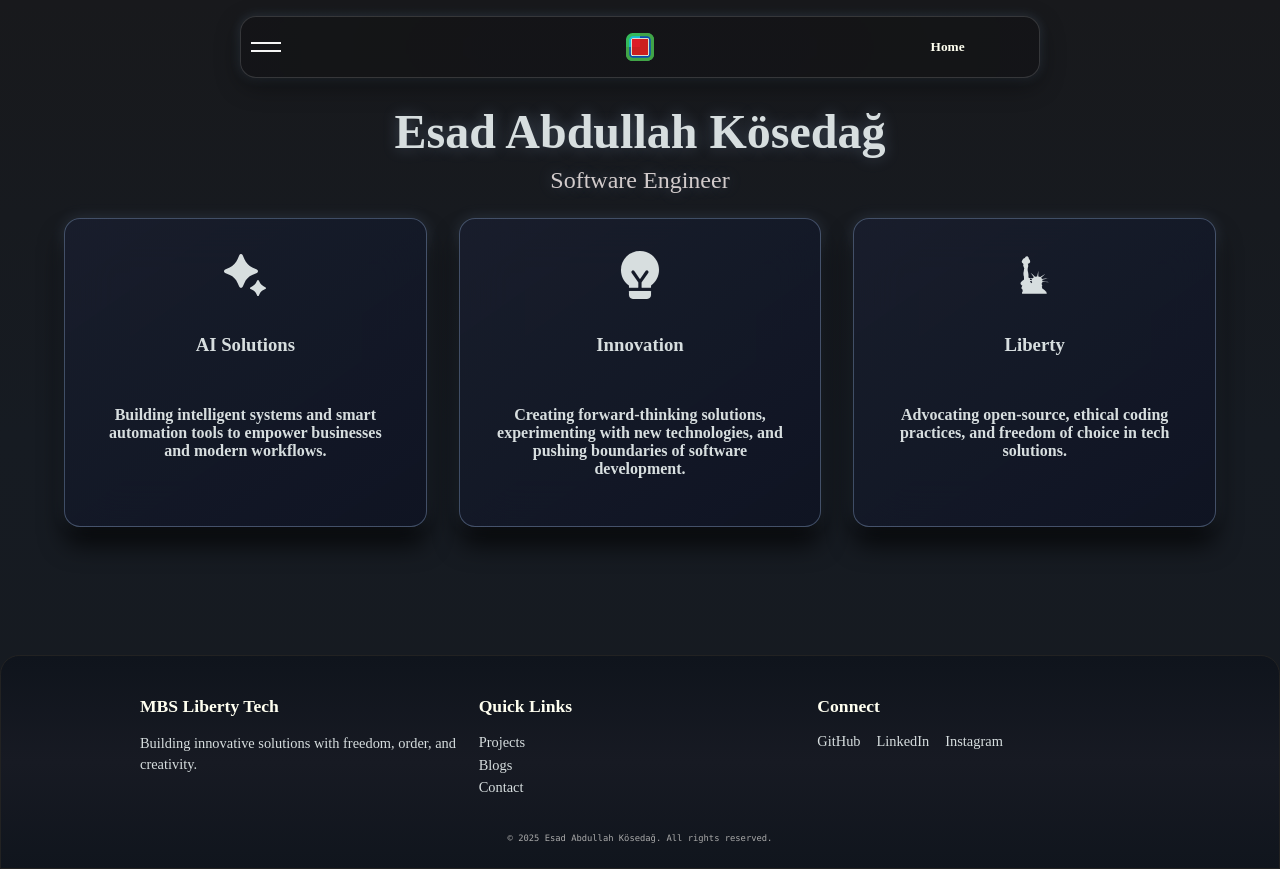
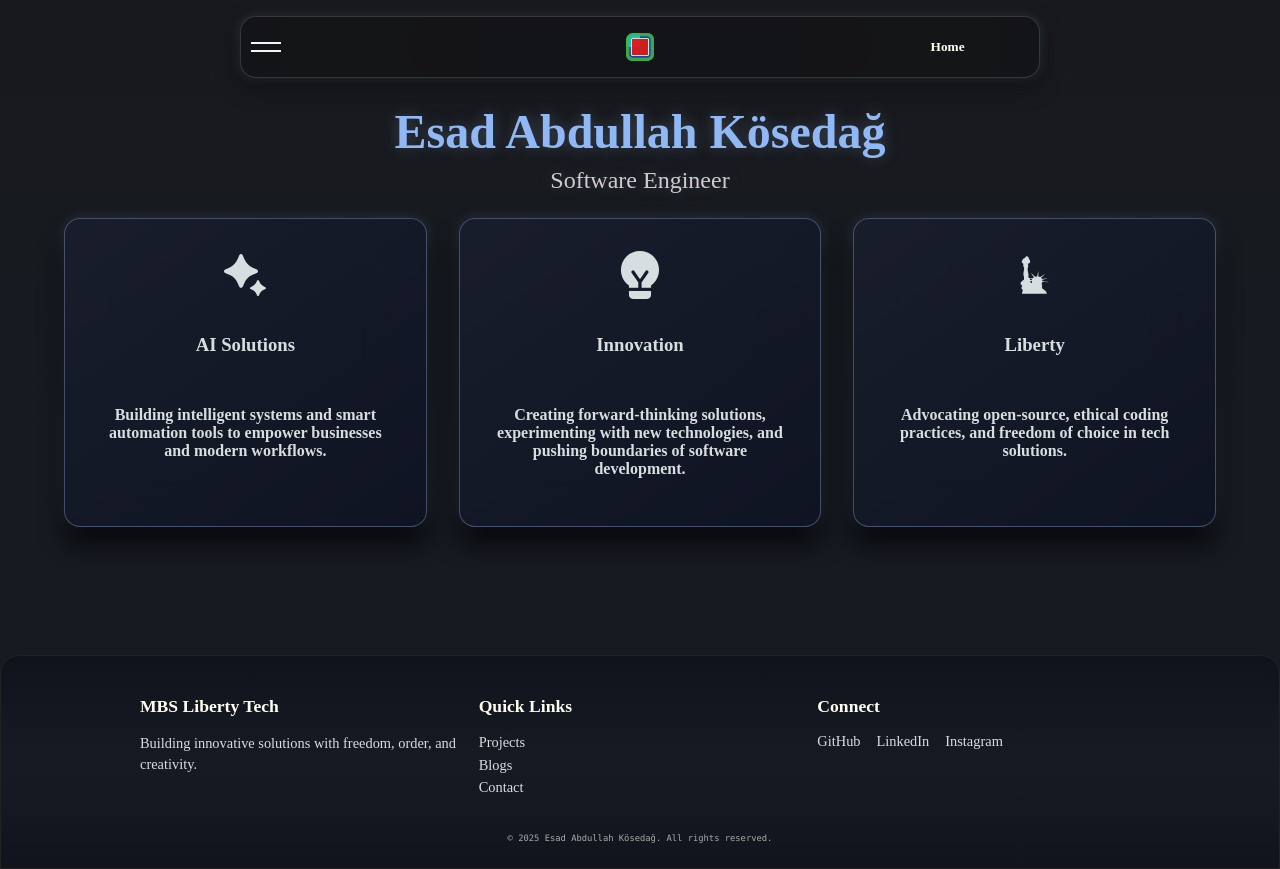
Before and after one commit to kaesit/mbs-blog-site, a React (Create React App) app: page /about in a window 1280 px wide. Built offline with nearby package versions, Linux system fonts and the light colour scheme; some icons are missing; a web font is replaced by a local one.

Commit message:
About page has revision

```diff
--- a/src/css/About.css
+++ b/src/css/About.css
@@ -12,6 +12,7 @@
   position: relative;
   text-align: center;
   top: 13vh;
+  color: #8fb8f5;
   text-shadow: 0 0 15px rgba(175, 210, 255, 0.25); /* Spotlight ile uyumlu daha belirgin bir ışık */
 
 }
```
